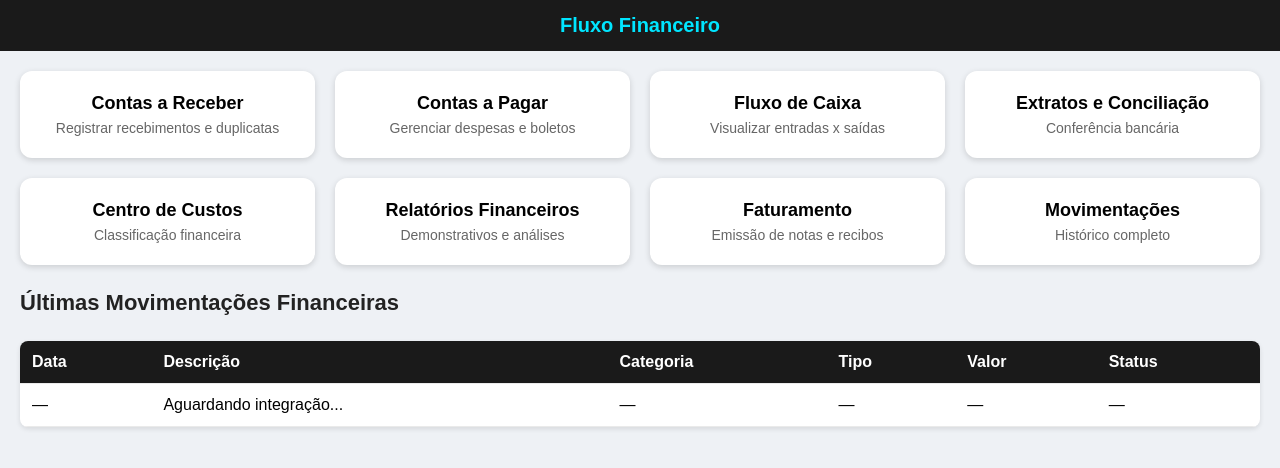
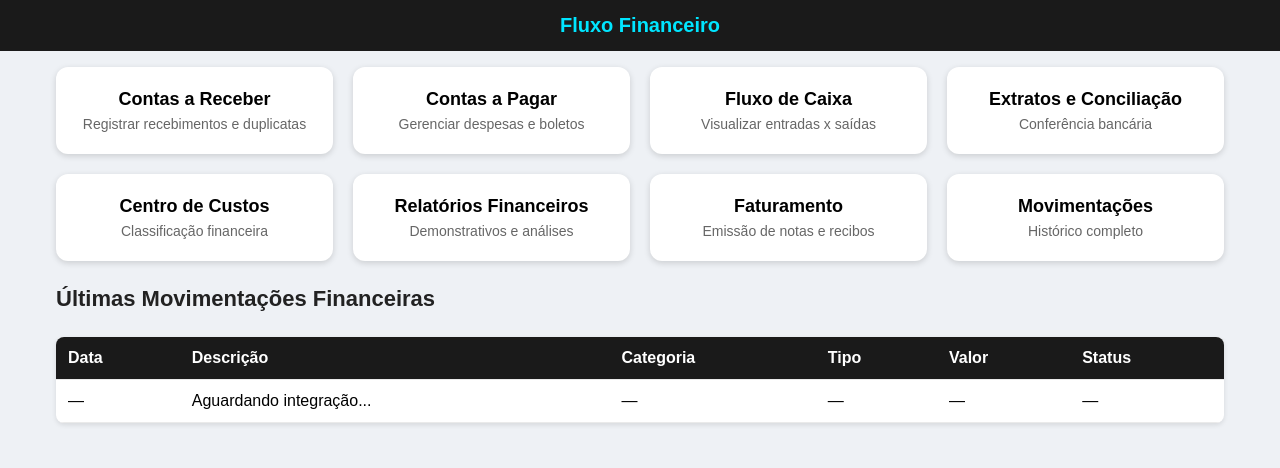
Before and after one commit to jornadasaosucesso/fast-eps, a plain HTML site: page fluxo_financeiro.html in a window 1280 px wide. Drawn offline with Linux system fonts and the light colour scheme.

```diff
--- a/fluxo_financeiro.html
+++ b/fluxo_financeiro.html
@@ -6,6 +6,10 @@
 <title>Fluxo Financeiro - EPS</title>
 
 <style>
+    * {
+    box-sizing: border-box;
+    }
+
     body {
         margin: 0;
         font-family: Arial, sans-serif;
@@ -22,10 +26,11 @@
     }
 
     .container {
-        padding: 20px;
-        max-width: 1300px;
-        margin: auto;
+    max-width: 1200px;
+    margin: auto;
+    padding: 16px;
     }
+
 
     .cards {
         display: grid;
```
Also changed, not shown: estoque.html (+10 -4 lines).
